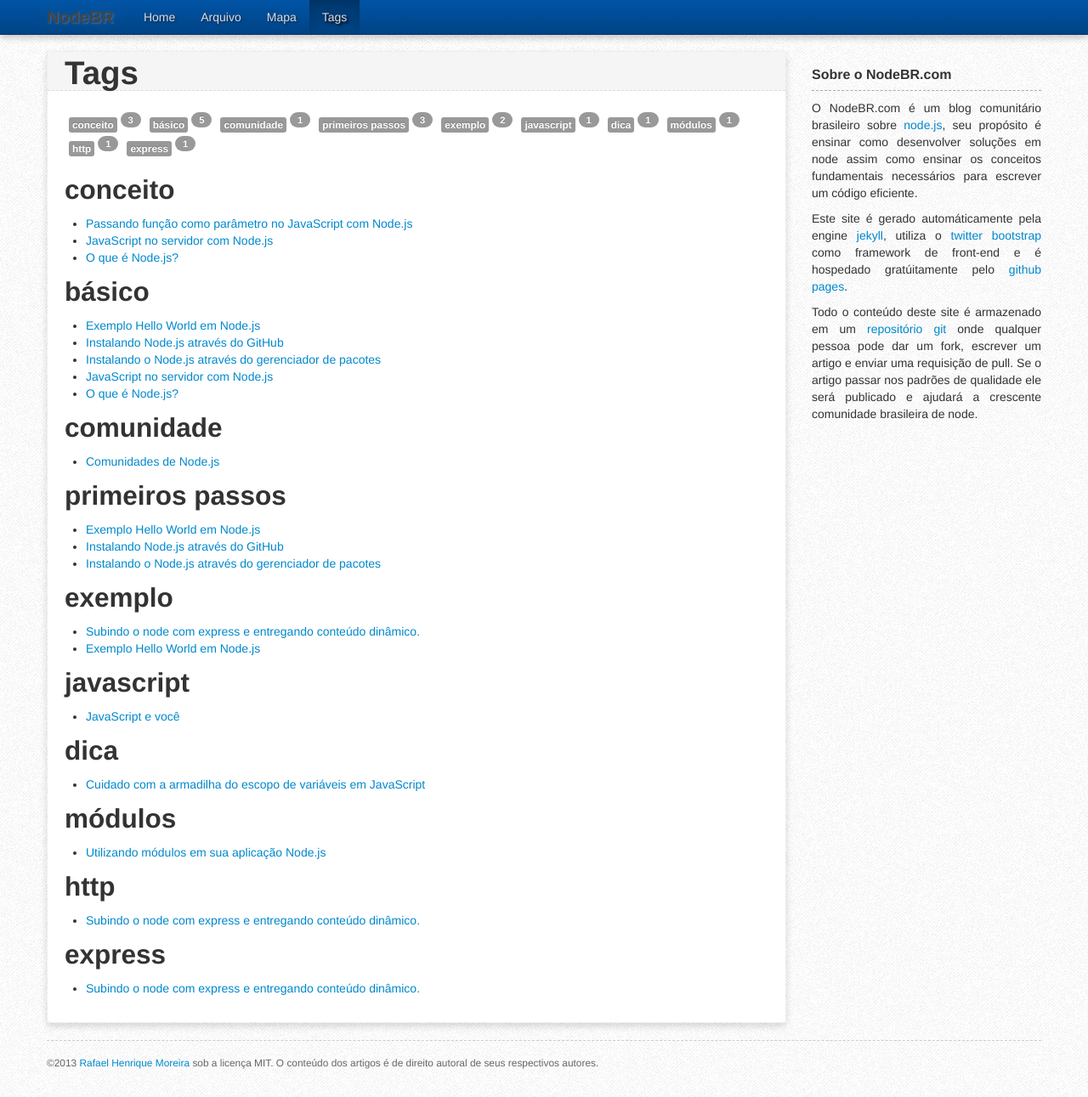
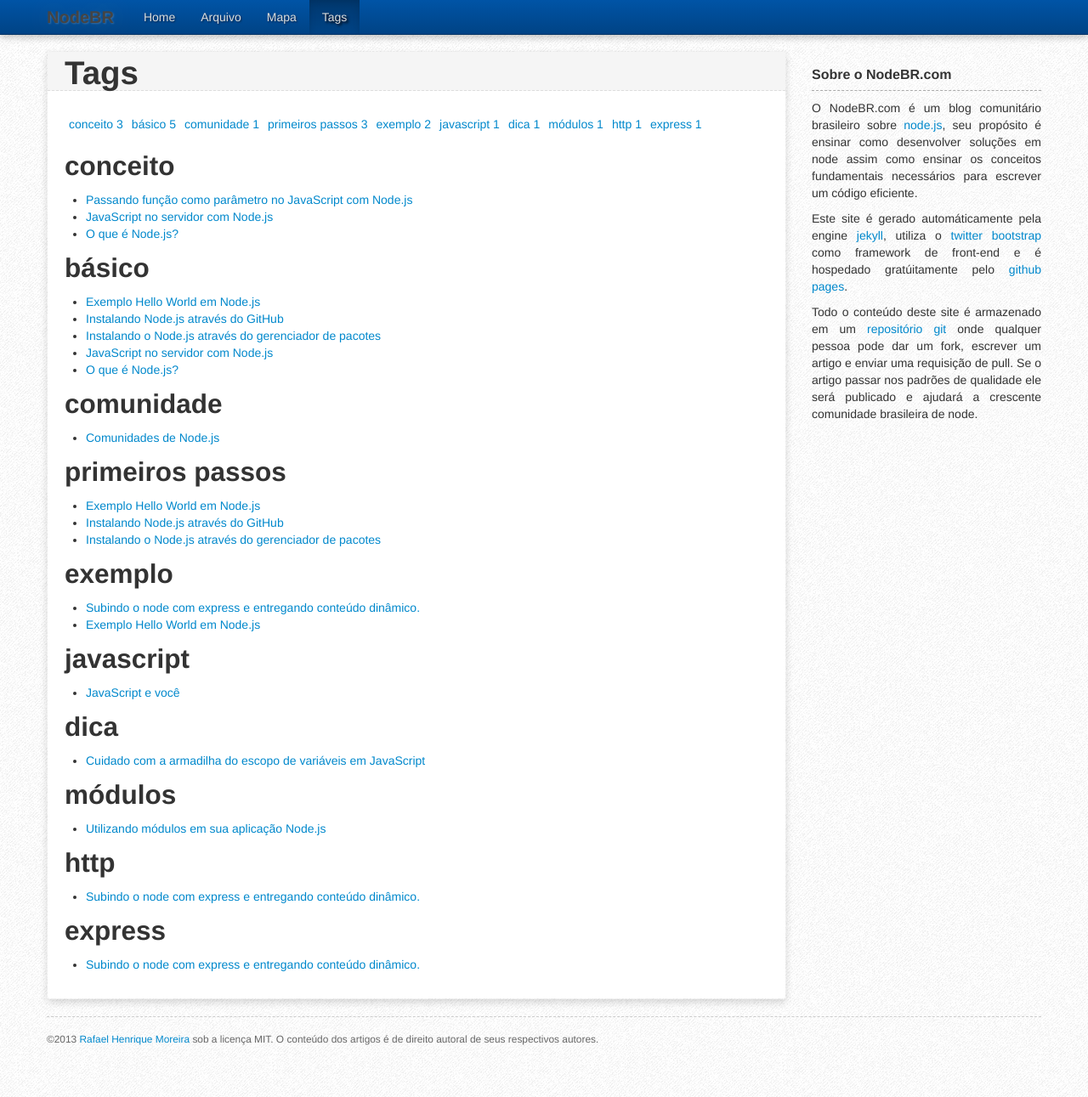
Before and after one commit to nodebr/NodeBR.com, a Jekyll site: the page built from tags/index.html, in a window 1280 px wide and 1291 px high. Shown: the whole window at 85% size. Built offline with Jekyll 4.4.1, drawn with Linux system fonts in a browser that asks for light colours.

Commit message:
Layout das tags

```diff
--- a/_layouts/post.html
+++ b/_layouts/post.html
@@ -39,10 +39,7 @@
         <h4>Tags</h4>
         <ul class="tag_box">
         {% for tag in page.tags %}
-          <li><a href="{{ site.tags_path }}#{{ tag }}">
-            <span class="label">{{ tag }}</span>
-            <span class="badge">{{ site.tags[tag].size }}</span>
-          </a></li>
+          <li><a href="{{ site.tags_path }}#{{ tag }}">{{ tag }} <span>{{ site.tags[tag].size }}</span></a></li>
         {% endfor %}
         </ul>
       {% endunless %}
--- a/css/style.css
+++ b/css/style.css
@@ -180,6 +180,7 @@
   border-top: 1px dashed #ccc;
   padding-top: 15px;
   color: #666;
+<<<<<<< HEAD
 }
 
 /* ---------------- tag_box  ----------------- */
--- a/tags/index.html
+++ b/tags/index.html
@@ -8,10 +8,7 @@
   <article class="content">
     <ul class="tag_box inline">
       {% for tag in site.tags %}
-        <li><a href="{{ site.tags_path }}#{{ tag[0] }}">
-          <span class="label">{{ tag[0] }}</span>
-          <span class="badge">{{ tag[1].size }}</span>
-        </a></li>
+        <li><a href="{{ site.tags_path }}#{{ tag[0] }}">{{ tag[0] }} <span>{{ tag[1].size }}</span></a></li>
       {% endfor %}
     </ul>
 
```
